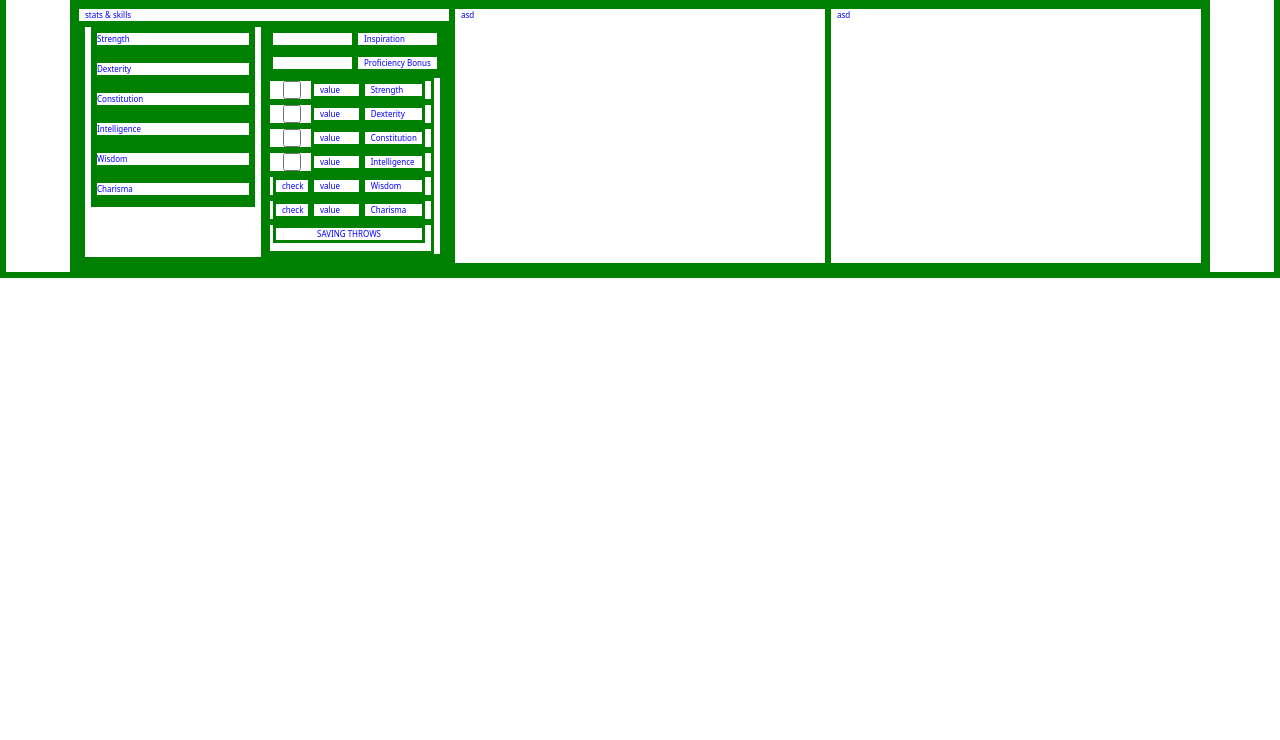
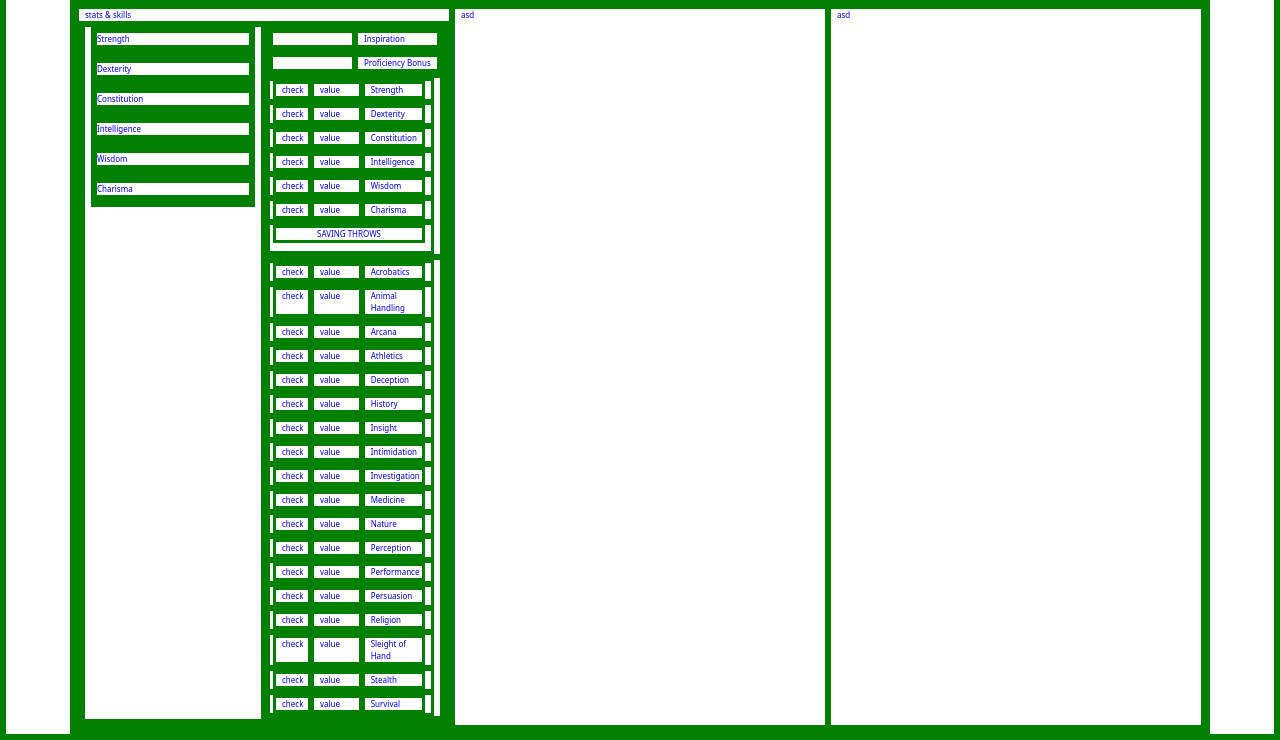
Before and after one commit to raphael2692/toml-to-rpg-sheet, a Python web app: template templates/base.html in a window 1280 px wide. Shown: the part 96-836 px from the top of the page. Before the commit the page ends 374 px from the top, so only its background shows below. Run offline with Jinja, Linux system fonts and the light colour scheme; the template is opened without the code that fills it, so the values that code supplies are empty.

Commit message:
wip skills

```diff
--- a/main.py
+++ b/main.py
@@ -32,7 +32,7 @@ if __name__ == "__main__":
     observer = Observer()
     observer.schedule(event_handler, path='templates', recursive=True)
     observer.start()
-
+    print("Listening for changes in /templates...")
     try:
         while True:
             time.sleep(1)
--- a/templates/main_section.html
+++ b/templates/main_section.html
@@ -73,22 +73,22 @@
 
                     <div class="row" id="saving_throws">
                         <div class="row">
-                            <input type="checkbox" class="col-3" value="check">
+                            <div class="col-3">check</div>
                             <div class="col-4">value</div>
                             <div class="col col-5">Strength</div>
                         </div>
                         <div class="row">
-                            <input type="checkbox" class="col-3" value="check">
+                            <div class="col-3">check</div>
                             <div class="col-4">value</div>
                             <div class="col col-5">Dexterity</div>
                         </div>
                         <div class="row">
-                            <input type="checkbox" class="col-3" value="check">
+                            <div class="col-3">check</div>
                             <div class="col-4">value</div>
                             <div class="col col-5">Constitution</div>
                         </div>
                         <div class="row">
-                            <input type="checkbox" class="col-3" value="check">
+                            <div class="col-3">check</div>
                             <div class="col-4">value</div>
                             <div class="col col-5">Intelligence</div>
                         </div>
@@ -103,7 +103,100 @@
                             <div class="col col-5">Charisma</div>
                         </div>
                         <div class="row">
-                            <p class="text-center"> SAVING THROWS </p>
+                            <p class="text-center">SAVING THROWS</p>
+                        </div>
+                    </div>
+
+                    <div class="row" id="skills">
+                        <div class="row">
+                            <div class="col-3">check</div>
+                            <div class="col-4">value</div>
+                            <div class="col col-5">Acrobatics</div>
+                        </div>
+                        <div class="row">
+                            <div class="col-3">check</div>
+                            <div class="col-4">value</div>
+                            <div class="col col-5">Animal Handling</div>
+                        </div>
+                        <div class="row">
+                            <div class="col-3">check</div>
+                            <div class="col-4">value</div>
+                            <div class="col col-5">Arcana</div>
+                        </div>
+                        <div class="row">
+                            <div class="col-3">check</div>
+                            <div class="col-4">value</div>
+                            <div class="col col-5">Athletics</div>
+                        </div>
+                        <div class="row">
+                            <div class="col-3">check</div>
+                            <div class="col-4">value</div>
+                            <div class="col col-5">Deception</div>
+                        </div>
+                        <div class="row">
+                            <div class="col-3">check</div>
+                            <div class="col-4">value</div>
+                            <div class="col col-5">History</div>
+                        </div>
+                        <div class="row">
+                            <div class="col-3">check</div>
+                            <div class="col-4">value</div>
+                            <div class="col col-5">Insight</div>
+                        </div>
+                        <div class="row">
+                            <div class="col-3">check</div>
+                            <div class="col-4">value</div>
+                            <div class="col col-5">Intimidation</div>
+                        </div>
+                        <div class="row">
+                            <div class="col-3">check</div>
+                            <div class="col-4">value</div>
+                            <div class="col col-5">Investigation</div>
+                        </div>
+                        <div class="row">
+                            <div class="col-3">check</div>
+                            <div class="col-4">value</div>
+                            <div class="col col-5">Medicine</div>
+                        </div>
+                        <div class="row">
+                            <div class="col-3">check</div>
+                            <div class="col-4">value</div>
+                            <div class="col col-5">Nature</div>
+                        </div>
+                        <div class="row">
+                            <div class="col-3">check</div>
+                            <div class="col-4">value</div>
+                            <div class="col col-5">Perception</div>
+                        </div>
+                        <div class="row">
+                            <div class="col-3">check</div>
+                            <div class="col-4">value</div>
+                            <div class="col col-5">Performance</div>
+                        </div>
+                        <div class="row">
+                            <div class="col-3">check</div>
+                            <div class="col-4">value</div>
+                            <div class="col col-5">Persuasion</div>
+                        </div>
+                        <div class="row">
+                            <div class="col-3">check</div>
+                            <div class="col-4">value</div>
+                            <div class="col col-5">Religion</div>
+                        </div>
+                        <div class="row">
+                            <div class="col-3">check</div>
+                            <div class="col-4">value</div>
+                            <div class="col col-5">Sleight of Hand</div>
+                        </div>
+                        <div class="row">
+                            <div class="col-3">check</div>
+                            <div class="col-4">value</div>
+                            <div class="col col-5">Stealth</div>
+                        </div>
+                        <div class="row">
+                            <div class="col-3">check</div>
+                            <div class="col-4">value</div>
+                            <div class="col col-5">Survival</div>
                         </div>
                     </div>
                 </div>
```
Also changed, not shown: out/Sam Sottofrasca Sheet.html (+98 -5 lines).
